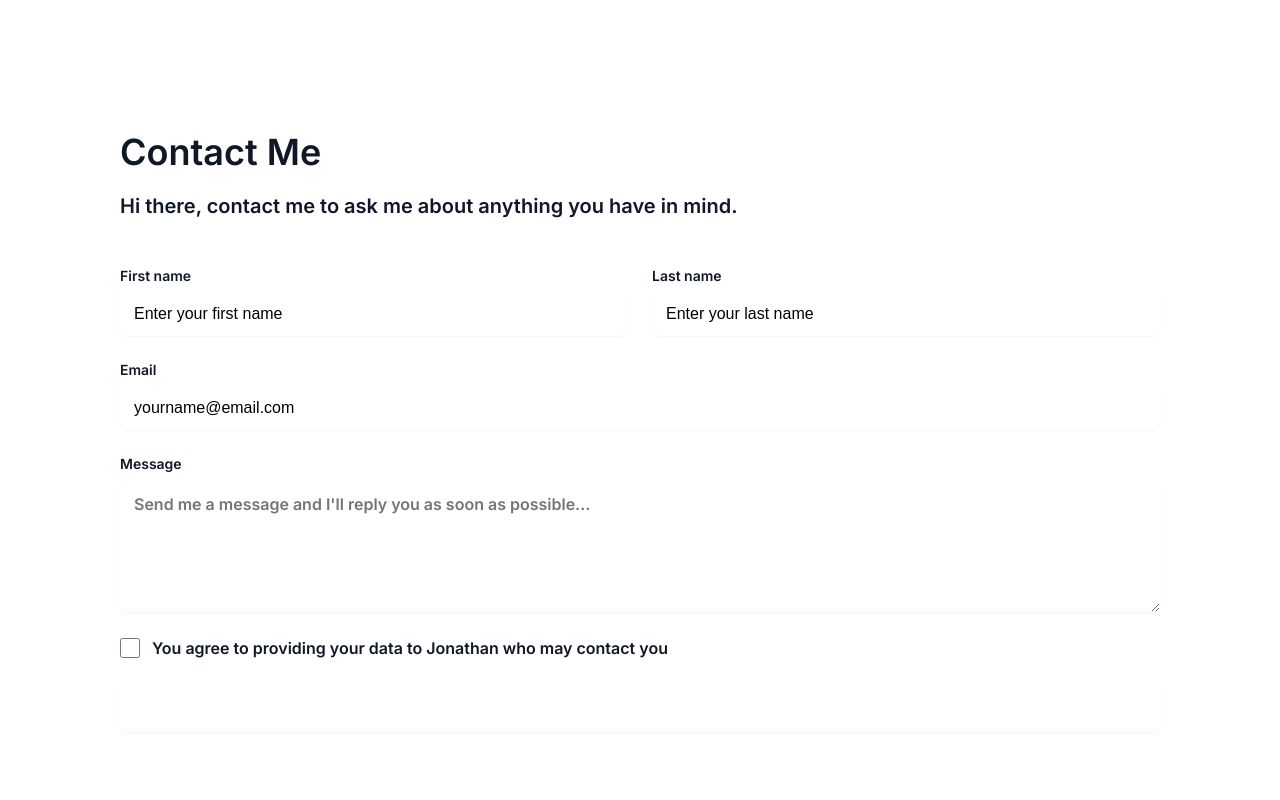
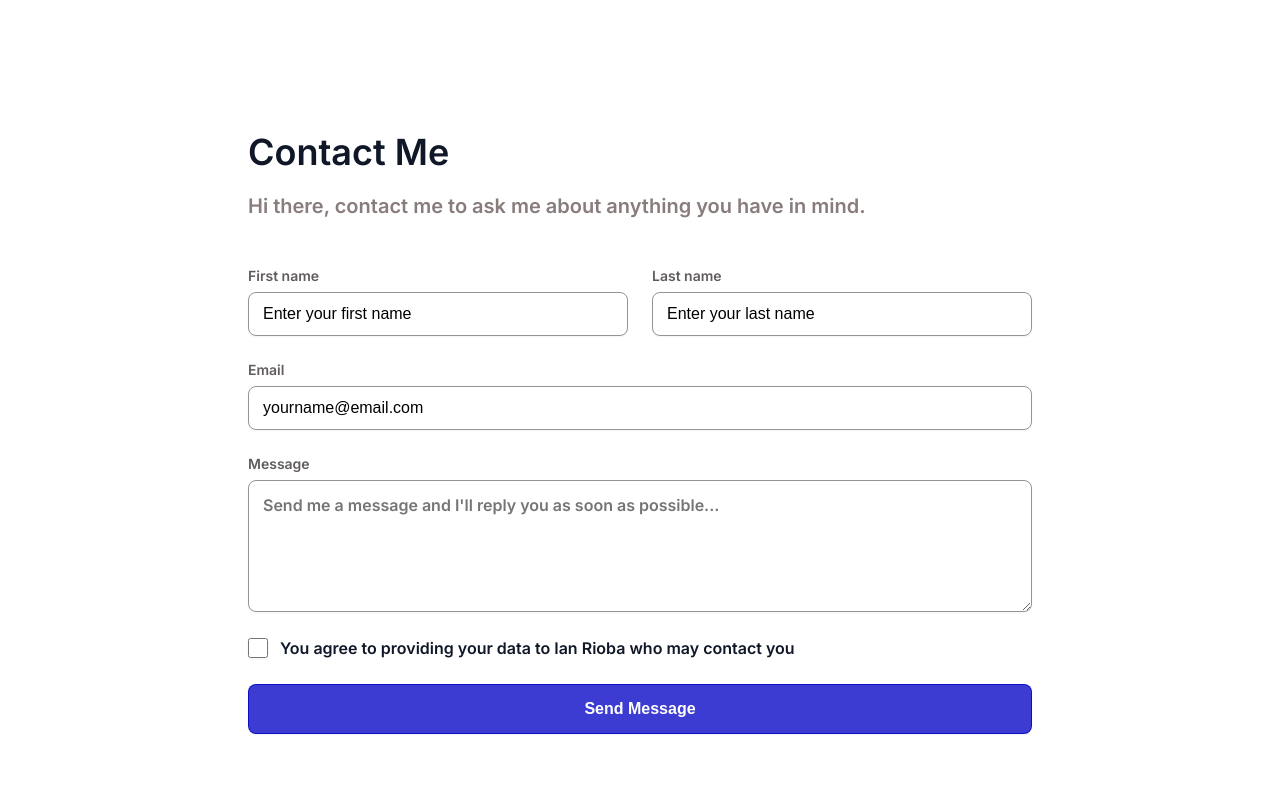
Before and after one commit to Rioba-Ian/hng-task-one, a React (Create React App) app: page /contact in a window 1280 px wide. Shown: the top 800 px of the page. Built offline with nearby package versions, Linux system fonts and the light colour scheme.

Commit message:
"contact page styling"

```diff
--- a/src/App.css
+++ b/src/App.css
@@ -1,4 +1,11 @@
-:root {}
+:root {
+  --Gray-300: hsl(0, 1%, 58%);
+  --Gray-600: hsl(0, 5%, 51%);
+  --Gray-700: hsl(0, 2%, 37%);
+
+  --Primary-300: hsl(240, 100%, 66%);
+  --Primary-600: rgba(0, 0, 196, 0.763);
+}
 
 *,
 *::after,
--- a/src/components/pages/contact/Contact.jsx
+++ b/src/components/pages/contact/Contact.jsx
@@ -9,7 +9,7 @@ const Contact = () => {
   }
 
   return (
-    <div className="container">
+    <div className="App container">
       <div className="contact__container">
         <div className="contact__header">
           <h1>Contact Me</h1>
@@ -68,7 +68,7 @@ const Contact = () => {
           </div>
           <div className="checkbox__container">
             <input type="checkbox" name="agree" /> You agree to providing your
-            data to Jonathan who may contact you
+            data to Ian Rioba who may contact you
           </div>
           <button type="submit" id="btn__submit">
             Send Message
```
Also changed, not shown: src/components/pages/contact/contact.css (line endings or trailing spaces).
